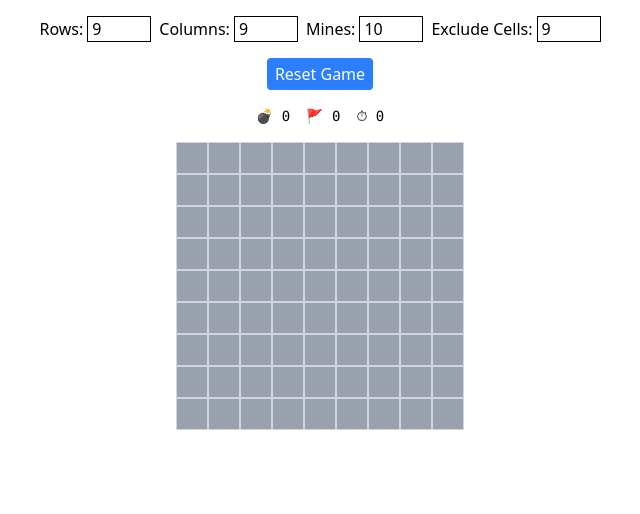
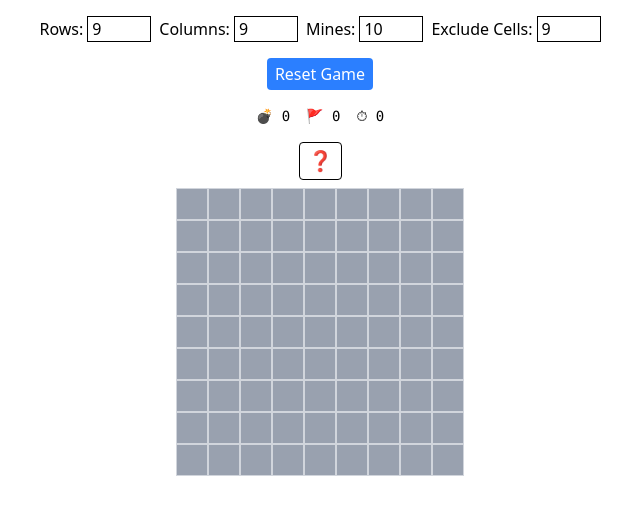
Before and after one commit to fuyu28/ReactMinesweeper, a React (Vite) app: page / in a window 1280 px wide. Shown: the top 514 px of the page, without its empty margins (320-960 px from the left). Built offline with nearby package versions, Linux system fonts and the light colour scheme.

Commit message:
feat: add help

```diff
--- a/src/App.tsx
+++ b/src/App.tsx
@@ -9,6 +9,7 @@ import GameSettingsComponent from "./components/GameSettings";
 import GameBoard from "./components/GameBoard";
 import GameInfo from "./components/GameInfo";
 import ClickMode from "./components/ClickMode";
+import Help from "./components/Help";
 
 import { useGameTimer } from "./hooks/useGameTimer.ts";
 
@@ -158,6 +159,7 @@ function App() {
       <div className="block md:hidden">
         <ClickMode clickMode={clickMode} onClick={handleClickModeChange} />
       </div>
+      <Help />
       <div className="overflow-auto max-h-[80vh] max-w-[90vh]">
         <GameBoard
           board={board}
--- a/src/components/ClickMode.tsx
+++ b/src/components/ClickMode.tsx
@@ -7,7 +7,7 @@ type Props = {
 
 const ClickMode = ({ clickMode, onClick }: Props) => {
   const clickModes = [
-    { value: "single", label: "🔘" },
+    { value: "single", label: "👆" },
     { value: "double", label: "🔄" },
     { value: "right", label: "🚩" },
   ] as const;
--- /dev/null
+++ b/src/components/Help.tsx
@@ -0,0 +1,34 @@
+import { useState } from "react";
+
+const Help = () => {
+  const [showHelp, setShowHelp] = useState<boolean>(false);
+
+  return (
+    <div className="flex justify-center mb-2">
+      <button
+        className="text-xl border border-black px-2 py-1 rounded hover:bg-gray-200"
+        onClick={() => setShowHelp(!showHelp)}
+      >
+        ❓
+      </button>
+      {showHelp && (
+        <div className="fixed top-1/2 left-1/2 w-[90%] max-w-sm -translate-x-1/2 -translate-y-1/2 bg-white border border-gray-300 p-4 rounded shadow-lg z-50">
+          <p className="font-semibold text-center mb-2">How to Play</p>
+          <p>👆 Tap: Reveal a cell (Single click)</p>
+          <p>🔄 Tap: Reveal surrounding cells (Double click)</p>
+          <p>🚩 Tap: Place a flag (Right click)</p>
+          <div className="flex justify-center mt-4">
+            <button
+              className="text-sm text-blue-600 underline"
+              onClick={() => setShowHelp(false)}
+            >
+              Close
+            </button>
+          </div>
+        </div>
+      )}
+    </div>
+  );
+};
+
+export default Help;
```
